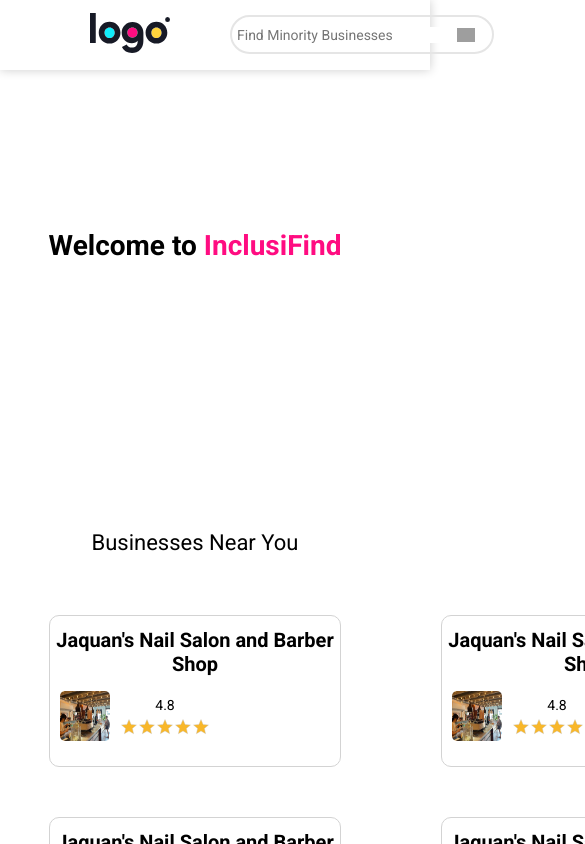
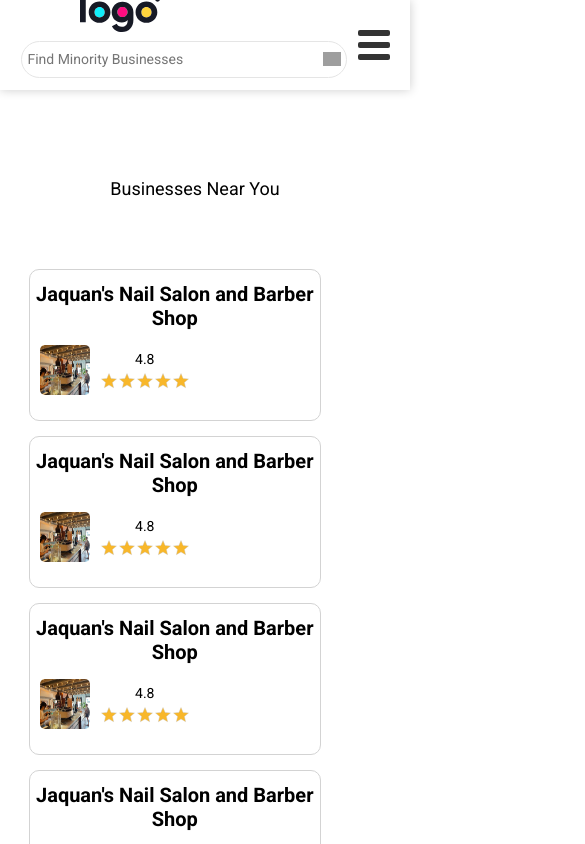
Before and after one commit to JamarB3/CyberForce-X-Group-7, a React (Vite) app: page / in a window 390 px wide. Shown: the top 844 px of the page, 585 px wide, since content can reach past the window. Built offline with nearby package versions, Linux system fonts and the light colour scheme; grey boxes are pictures that could not be loaded; the HTML template or start-up script is replaced by a standard one.

Commit message:
Created new Phone adaptability, fixed bugs

```diff
--- a/package.json
+++ b/package.json
@@ -4,7 +4,7 @@
   "version": "0.0.0",
   "type": "module",
   "scripts": {
-    "dev": "vite",
+    "dev": "vite --host",
     "build": "vite build",
     "lint": "eslint .",
     "preview": "vite preview"
--- a/src/Components/Navbar/Navbar.css
+++ b/src/Components/Navbar/Navbar.css
@@ -1,11 +1,12 @@
+/* src/components/Navbar/Navbar.css */
+
 @import url('https://fonts.googleapis.com/css2?family=Roboto:wght@400;700&display=swap');
-
 
 nav {
     display: flex;
     justify-content: space-between;
     align-items: center;
-    padding: 0 20px;
+    padding: 10px;
     height: 70px;
     background-color: white;
     box-shadow: 0 0 10px rgba(0, 0, 0, 0.2);
@@ -13,109 +14,104 @@
     width: 100%;
     font-family: "Roboto", serif;
     z-index: 1000;
-
 }
-
 
 .flexBar {
     display: flex;
-    justify-content: space-between;
+    align-items: center;
+    width: 100%;
+}
+
+.navLeft {
+    display: flex;
     align-items: center;
 }
 
-
 .logo img {
     margin-left: 70px;
-    width:80px;
-    margin-right: 60px;
+    width: 80px;
+    margin-right: 10px;
 }
-
 
 .searchBox {
     display: flex;
     align-items: center;
-    border: 2px solid #e5e5e5;
+    border: 1px solid #e5e5e5;
     border-radius: 20px;
     padding: 5px;
-    width:250px;
-    height:25px
-
+    width: 250px;
+    height: 25px;
+    margin-right: 10px;
 }
 
 .searchBox input {
     border: none;
-    padding-right: 60px;
+    padding-right: 30px;
     outline: none;
     color: gray;
     font-family: "Roboto", serif;
     font-size: 14px;
+    width: calc(100% - 20px);
 }
 
-
-
 .searchBox img {
-    width:18px;
+    width: 18px;
     cursor: pointer;
+    margin-left: 5px;
 }
 
+.navRight {
+    display: flex;
+    align-items: center;
+    margin-left: auto;
+}
 
-.navRight {
-    margin-left: 250px;
+.navItems {
+    display: flex;
 }
 
 .navItem {
-    margin-left: 55px;
+    margin: 0 10px;
+    padding: 5px;
     cursor: pointer;
-    color:rgb(12, 12, 12);
+    color: rgb(12, 12, 12);
     border-radius: 15px;
-    transition: transform 0.3s ease, color 0.3s ease; /* Smooth transition */
-
+    transition: transform 0.3s ease, color 0.3s ease;
 }
 
-
 .navItem:hover {
-    transform: translateY(-2px); /* Lift upward */
-    color:#FF0C81;
+    transform: translateY(-2px);
+    color: #FF0C81;
 }
 
-
 .navEnd {
-    margin-left: 100px;
-}
-
-.loginBox {
-    border-radius: 10px;
+    display: flex;
+    align-items: center;
 }
 
 .loginBox {
     display: flex;
     align-items: center;
     justify-content: center;
-    cursor:pointer;
-    border: 2px solid #e5e5e5;
+    cursor: pointer;
+    border: none;
     border-radius: 10px;
-    margin-left: 20px;
-    width:100px;
-    height:35px;
-    border: none;
+    margin: 0 5px;
+    width: 100px;
+    height: 35px;
 }
-
-
 
 .signIn {
     background-color: #e3e3e3;
-    color:black;
-    border: 1px solid #2c2c2c;
+    color: black;
+    border: none;
     transition: 0.3s all;
 }
 
-
-
-
 .Register {
     background-color: black;
-    color:white;
-    border: 1px solid black;
+    color: white;
+    border: none;
     transition: 0.3s all;
 }
 
@@ -125,5 +121,112 @@
 
 .signIn:hover {
     background-color: #c7c6c6;
+}
 
+/* Mobile Styles (Dropdown Menu) */
+.mobile-menu-button {
+    display: none;
+    cursor: pointer;
+    padding: 12px 16px; /* Adjust padding for button size */
+    background: none;
+    border: none;
+    color: #333; /* Or your desired color */
+    margin-right: 10px;
+    align-self: center;
+    position: relative; /* For positioning the lines */
+    width: 30px; /* Set a width for the button */
+    height: 30px; /* Set a height for the button - THIS IS THE KEY */
 }
+
+.hamburger-line { /* Style for each of the three lines */
+    position: absolute; /* Needed for positioning */
+    width: 100%;
+    height: 20%; /* Adjust height of lines */
+    background-color: #333; /* Or your desired color */
+    top: 0; /* Position the top line */
+    left: 0;
+    border-radius: 2px; /* For rounded corners */
+    transition: 0.25s ease-in-out; /* Add a transition for smooth animations (optional) */
+}
+
+.hamburger-line:nth-child(2) {
+    top: 40%; /* Position the middle line */
+}
+
+.hamburger-line:nth-child(3) {
+    top: 80%; /* Position the bottom line */
+}
+
+
+.mobile-menu {
+    display: none;
+    position: absolute;
+    top: 70px;
+    left: 0;
+    width: 100%;
+    background-color: white;
+    box-shadow: 0 2px 4px rgba(0, 0, 0, 0.1);
+    z-index: 1001;
+}
+
+.mobile-menu.open {
+    display: block;
+}
+
+.mobile-menu-item {
+    padding: 10px;
+    cursor: pointer;
+    color: rgb(12, 12, 12);
+    text-align: center;
+    border-bottom: 1px solid #eee;
+}
+
+.mobile-menu-item:hover {
+    background-color: #f0f0f0;
+}
+
+/* Media query for smaller screens */
+@media (max-width: 768px) {
+    .navItems {
+        display: none;
+    }
+
+    .navEnd {
+        display: none;
+    }
+
+    .mobile-menu-button {
+        display: block;
+    }
+
+    .navLeft {
+        flex-direction: column;
+        align-items: flex-start;
+        width: 100%;
+        margin-bottom: 10px;
+    }
+
+    .logo {
+        margin-bottom: 5px;
+    }
+
+    .searchBox {
+        width: 90%;
+        margin: 0 auto 10px;
+    }
+
+    .searchBox input {
+        width: calc(100% - 30px);
+    }
+
+    .navRight {
+        margin-left: auto;
+    }
+
+    .Register {
+        background-color: black;
+        color: white;
+        border: none;
+        transition: 0.3s all;
+    }
+}
--- a/src/Components/Navbar/Navbar.jsx
+++ b/src/Components/Navbar/Navbar.jsx
@@ -1,18 +1,21 @@
+// src/components/Navbar/Navbar.jsx
 import React, { useState } from 'react';
 import './Navbar.css';
 import search from '../../assets/search.png';
 import logoIpsum from '../../assets/logoipsum-332.svg';
-import Modal from '../../Components/Modal/Modal';
 import { Link } from 'react-router-dom';
 
 const Navbar = () => {
-  const [modal, setModal] = useState(false);
-  const [modalOpen, setModalOpen] = useState(false);
+    const [isMobileMenuOpen, setIsMobileMenuOpen] = useState(false);
+
+    const toggleMobileMenu = () => {
+        setIsMobileMenuOpen(!isMobileMenuOpen);
+    };
 
     return (
         <nav>
             <div className='flexBar'>
-        <div className='navLeft flexBar'>
+                <div className='navLeft'>
                     <div className="logo">
                         <img src={logoIpsum} alt="logo" />
                     </div>
@@ -22,7 +25,8 @@
                     </div>
                 </div>
 
-        <div className='navRight flexBar'>
+                <div className='navRight'>
+                    <div className='navItems'> {/* These are hidden on mobile */}
                         <div className='navItem'>
                             <p>Businesses</p>
                         </div>
@@ -33,11 +37,11 @@
                             <p>Resources</p>
                         </div>
                         <div className='navItem'>
-            <Link to="/reviews">Reviews</Link> {/* Complete Link */}
+                            <Link to="/reviews">Reviews</Link>
                         </div>
                     </div>
 
-        <div className='navEnd flexBar'>
+                    <div className='navEnd'> {/* These are hidden on mobile */}
                         <div className='signIn loginBox'>
                             <p> Sign In </p>
                         </div>
@@ -46,6 +50,36 @@
                         </div>
                     </div>
                 </div>
+            </div>
+
+            {/* Mobile Menu Button (Hamburger Icon) */}
+            <button className="mobile-menu-button" onClick={toggleMobileMenu}>
+            <span className="hamburger-line"></span>
+            <span className="hamburger-line"></span>
+            <span className="hamburger-line"></span>
+            </button>
+
+            {/* Mobile Menu (Dropdown) */}
+            <div className={`mobile-menu ${isMobileMenuOpen ? 'open' : ''}`}>
+                <div className="mobile-menu-item" onClick={toggleMobileMenu}> {/* Close menu on click */}
+                    <p>Businesses</p>
+                </div>
+                <div className="mobile-menu-item" onClick={toggleMobileMenu}> {/* Close menu on click */}
+                    <p>Community</p>
+                </div>
+                <div className="mobile-menu-item" onClick={toggleMobileMenu}> {/* Close menu on click */}
+                    <p>Resources</p>
+                </div>
+                <div className="mobile-menu-item" onClick={toggleMobileMenu}> {/* Close menu on click */}
+                    <Link to="/reviews" onClick={toggleMobileMenu}>Reviews</Link> {/* Close menu on click */}
+                </div>
+                <div className="mobile-menu-item signIn loginBox" onClick={toggleMobileMenu}> {/* Close menu on click */}
+                    <p> Sign In </p>
+                </div>
+                <div className="mobile-menu-item Register loginBox" onClick={toggleMobileMenu}> {/* Close menu on click */}
+                    <p> Register </p>
+                </div>
+            </div>
         </nav>
     );
 };
--- a/src/Pages/Home/Home.css
+++ b/src/Pages/Home/Home.css
@@ -1,56 +1,90 @@
+/* src/pages/Home/Home.css */
+
+@import url('https://fonts.googleapis.com/css2?family=Roboto:wght@400;700&display=swap');
 
 .flexContainer {
     display: flex;
+    flex-wrap: wrap;
     justify-content: center;
     align-items: center;
+    padding: 20px;
+    font-family: "Roboto", serif;
 }
 
-
 .blueBox {
-
     /* background-color: rgb(32, 32, 64); */
     /* background-image: linear-gradient(to right, #FF0C81, #ec167d); */
     color: black;
     width: 100%;
-    height:490px;
+    height: 490px;
     margin-bottom: 70px;
     text-align: center;
-
 }
 
 .blueBox span {
-    color:#FF0C81;
+    color: #FF0C81;
 }
 
 .blueBox h1 {
     font-size: 28px;
-    padding:20px;
-    margin:10px;
+    padding: 20px;
+    margin: 10px;
     font-weight: 800;
-
 }
 
 .gridContainer {
-    display:grid;
-    grid-template-columns: 1fr 1fr 1fr;
-    grid-template-rows: 1fr 1fr 1fr;
-    row-gap: 50px;
-    column-gap: 100px;
-    height:400px;
+    display: grid;
+    grid-template-columns: repeat(auto-fit, minmax(300px, 1fr)); /* Responsive grid */
+    gap: 20px; /* Consistent gap */
+    width: 90%; /* Occupy most of the screen */
+    max-width: 1200px; /* Set a maximum width */
+    margin: 20px auto; /* Center the grid */
+    height: auto; /* Allow height to adjust */
 }
 
 .topLeft {
     position: relative;
-    bottom:30px;
-    font-size:22px;
-    margin:30px;
+    bottom: 30px;
+    font-size: 22px;
+    margin: 30px;
     text-align: center;
+}
+
+.image img {
+    width: 100%;
+    height: auto;
+    border-radius: 10px;
 }
 
 .footer {
     background-color: black;
     color: white;
     height: 200px;
-    padding:0;
+    padding: 0;
     margin: 0;
 }
+
+/* Media query for smaller screens */
+@media (max-width: 768px) {
+    .blueBox {
+        height: auto; /* Allow height to adjust on smaller screens */
+        margin-bottom: 30px; /* Reduced margin */
+    }
+
+    .blueBox h1 {
+        font-size: 24px; /* Slightly smaller font */
+        padding: 15px;
+    }
+
+    .gridContainer {
+        grid-template-columns: repeat(auto-fit, minmax(250px, 1fr)); /* Adjust minmax for smaller screens */
+        width: 95%;
+        gap: 15px; /* Reduced gap */
+    }
+
+    .topLeft {
+        font-size: 18px; /* Slightly smaller font */
+        margin: 20px 10px; /* Adjusted margin */
+        bottom: 10px; /* Adjusted bottom position */
+    }
+}
```
Also changed, not shown: src/Pages/ReviewPage/ReviewPage.css (+21 -18 lines). Lines whose indentation alone changed are shown as unchanged.
